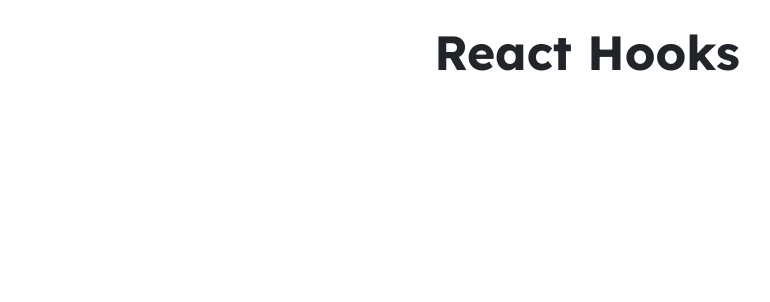
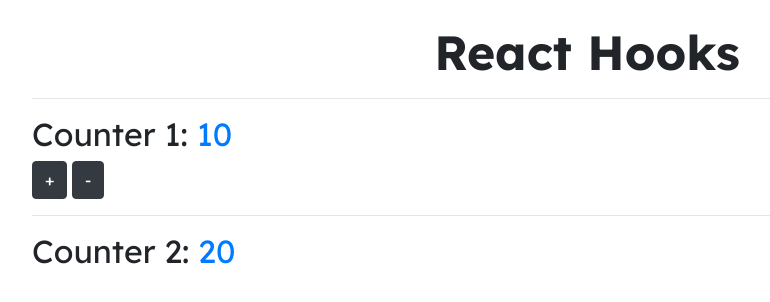
Before and after one commit to sonusbeat/05-hook-app, a React (Create React App) app: page / in a window 1280 px wide. Shown: the top 302 px of the page, without its empty margins (53-823 px from the left). Built offline with nearby package versions, Linux system fonts and the light colour scheme.

Commit message:
useState Hook

```diff
--- a/package.json
+++ b/package.json
@@ -1,6 +1,6 @@
 {
   "name": "hook-app",
-  "version": "1.0.1",
+  "version": "1.0.2",
   "private": true,
   "dependencies": {
     "@testing-library/jest-dom": "^5.11.4",
--- a/src/App.jsx
+++ b/src/App.jsx
@@ -1,8 +1,16 @@
+import CounterApp from './components/01-useState/CounterApp';
+
 const App = () => {
   return (
-    <div className="container">
-      <h1 className="text-center mt-4">React Hooks</h1>
-    </div>
+    <section className="container">
+      <header>
+        <h1 className="text-center mt-4">React Hooks</h1>
+      </header>
+      <hr />
+      <main>
+        <CounterApp />
+      </main>
+    </section>
   );
 }
 
--- /dev/null
+++ b/src/components/01-useState/CounterApp.jsx
@@ -0,0 +1,49 @@
+import { useState } from "react";
+
+const CounterApp = () => {
+
+  const [state, setState] = useState({
+    counter1: 10,
+    counter2: 20,
+    counter3: 30,
+    counter4: 40,
+  });
+
+  const { counter1, counter2 } = state;
+
+  const IncrementCounter = () => {
+    setState({ ...state, counter1: counter1 + 1 });
+  };
+
+  const DecrementCounter = () => {
+    counter1 && setState({ ...state, counter1: counter1 - 1 });
+  };
+
+  return (
+    <section>
+      <h2>
+        Counter 1:&nbsp;
+        <span className="text-primary">{ counter1 }</span>
+      </h2>
+
+      <button
+        className="btn btn-dark"
+        onClick={ IncrementCounter }
+      >+</button>&nbsp;
+
+      <button
+        className="btn btn-dark"
+        onClick={ DecrementCounter }
+      >-</button>
+
+      <hr/>
+
+      <h2>
+        Counter 2:&nbsp;
+        <span className="text-primary">{ counter2 }</span>
+      </h2>
+    </section>
+  )
+};
+
+export default CounterApp;
```
Also changed, not shown: 1 other file (tests, documents, lock files or other folders).
